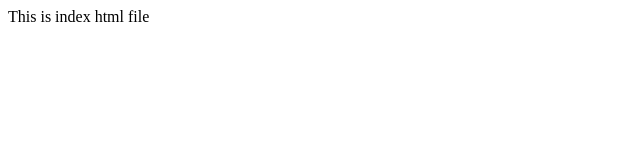
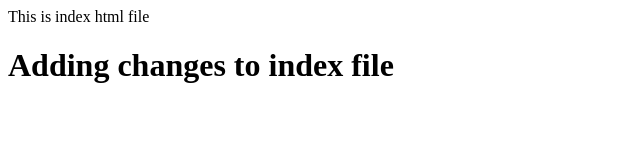
Before and after one commit to tjsum/Testdemo, a plain HTML site: page index.html in a window 1280 px wide. Shown: the whole page, without its empty margins (0-640 px from the left). Drawn offline with Linux system fonts and the light colour scheme.

Commit message:
Update index.html

```diff
--- a/index.html
+++ b/index.html
@@ -6,5 +6,6 @@
   </head>
   <body>
     This is index html file
+    <h1>Adding changes to index file</h1>
   </body>
 </html>
```
